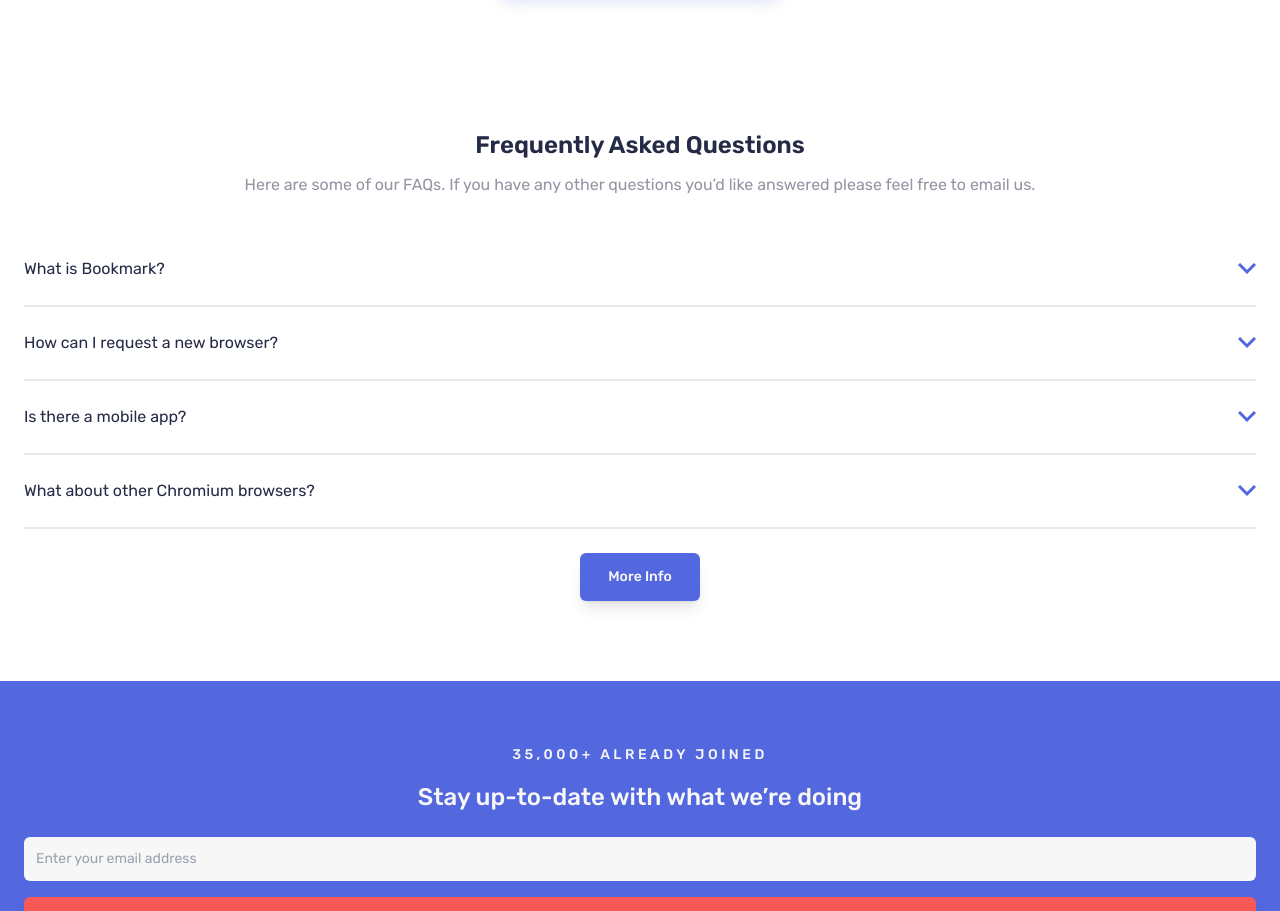
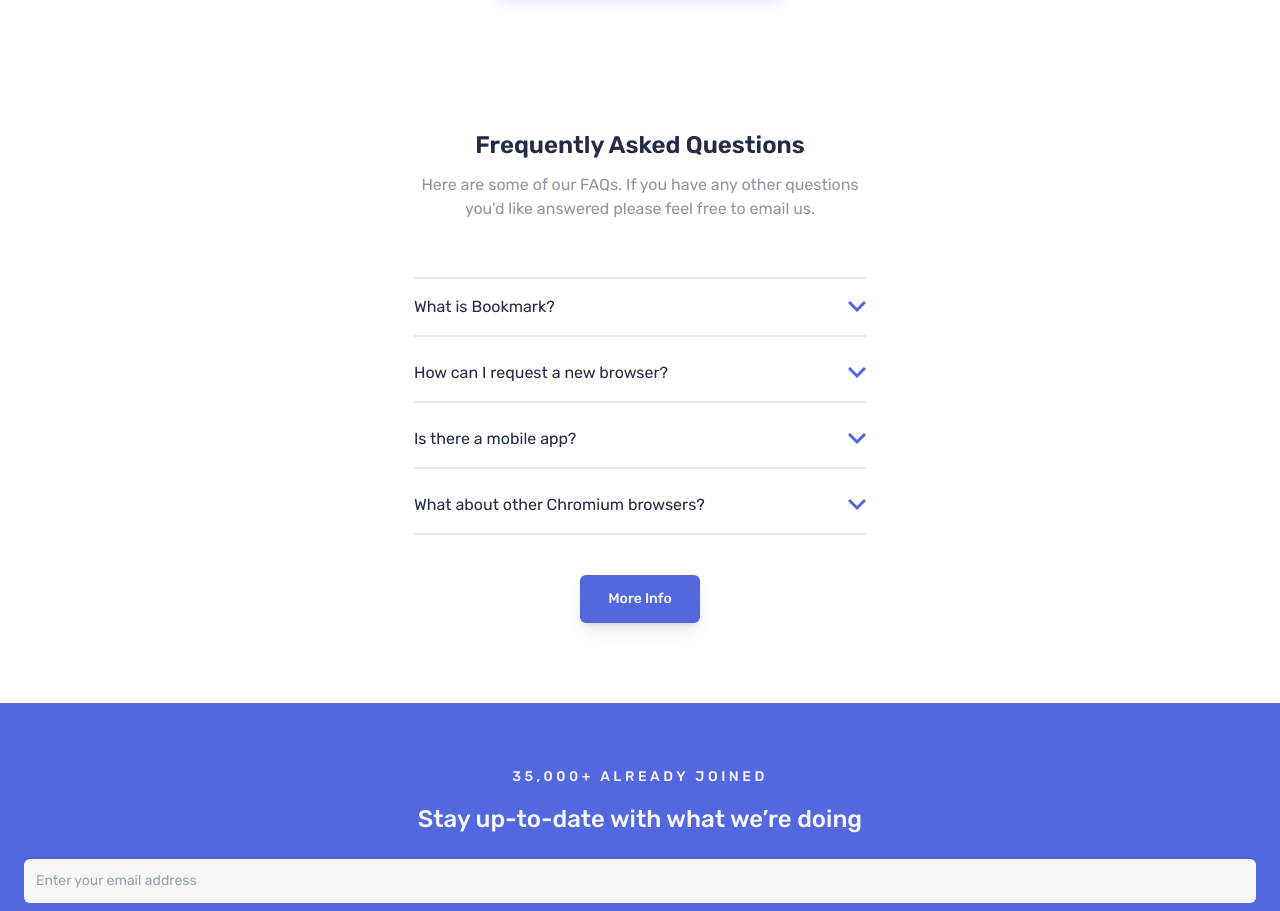
Before and after one commit to Abaljerind/bookmark-landing-page, a React (Vite) app: page / in a window 1280 px wide. Shown: the part 2480-3391 px from the top of the page. Built offline with nearby package versions, Linux system fonts and the light colour scheme.

Commit message:
Applied styles for md breakpoint and fixed some styles
Applied styles for md breakpoint to: header, br and 3 divs
Added br tag to p tag

```diff
--- a/src/components/FAQ.jsx
+++ b/src/components/FAQ.jsx
@@ -33,26 +33,27 @@
   return (
     <section className="flex flex-col items-center py-20">
       {/* header */}
-      <header className="mb-15 px-6 text-center">
+      <header className="mb-14 px-6 text-center">
         <h2 className="text-newDarkBlue mb-3 text-2xl font-semibold">
           Frequently Asked Questions
         </h2>
         <p className="text-newDarkBlue/50">
-          Here are some of our FAQs. If you have any other questions you’d like
-          answered please feel free to email us.
+          Here are some of our FAQs. If you have any other questions{" "}
+          <br className="hidden md:block" /> you’d like answered please feel
+          free to email us.
         </p>
       </header>
       {/* ./ header */}
 
       {/* FAQ */}
-      <div className="w-full px-6">
+      <div className="w-full max-w-[500px] px-6 md:mb-4 md:w-2/3">
         {faqs.map((faq, index) => {
           return (
             <div
-              className="border-newDarkBlue/10 mb-6 flex flex-col justify-between border-b-2"
+              className="border-newDarkBlue/10 mb-6 flex flex-col justify-between border-b-2 md:first:border-t-2 md:first:pt-4"
               key={index + 1}
             >
-              <div className="flex items-center justify-between pb-6">
+              <div className="flex items-center justify-between pb-4">
                 <p className="text-newDarkBlue">{faq.question}</p>
                 <button
                   onClick={() => handleOpen(index)}
```
